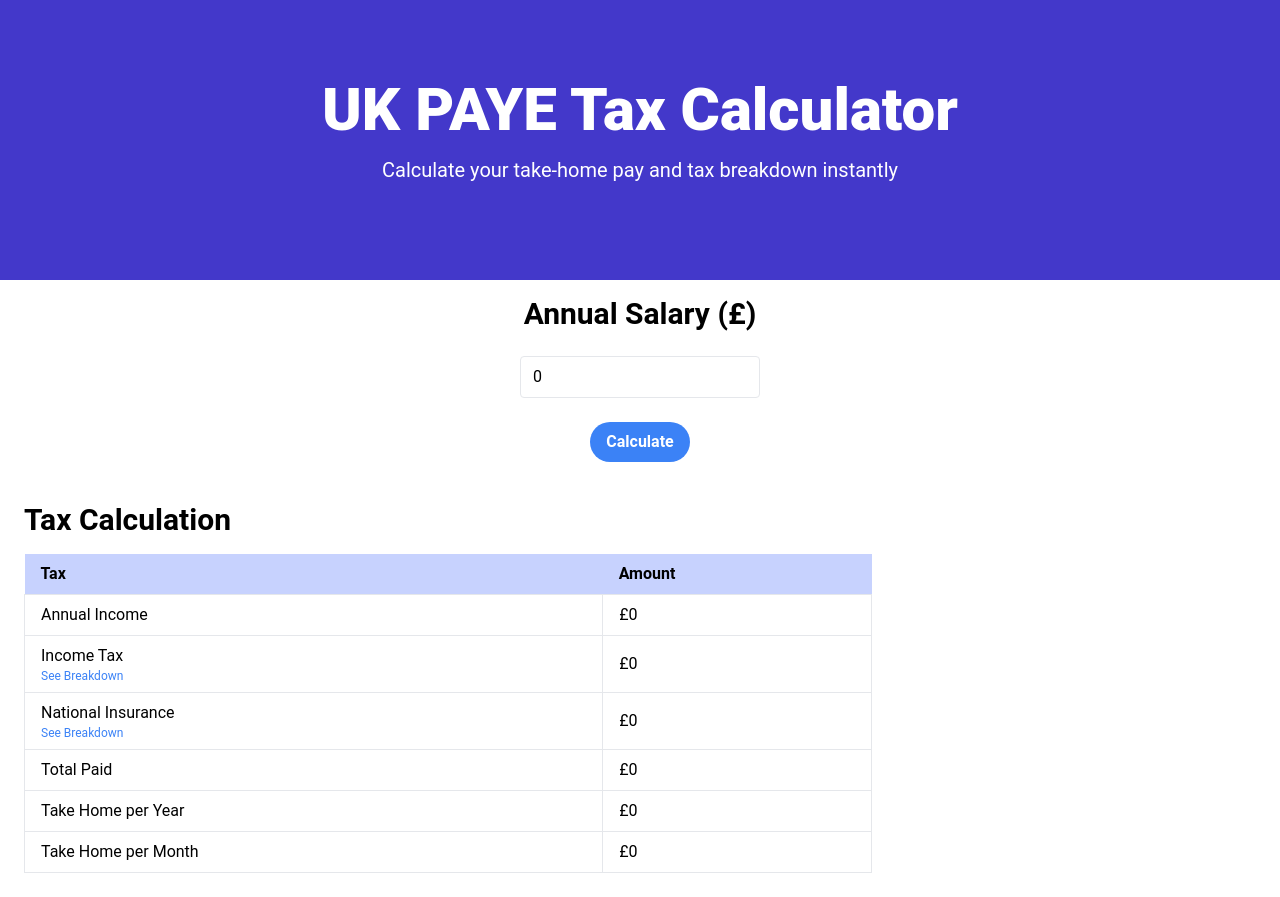
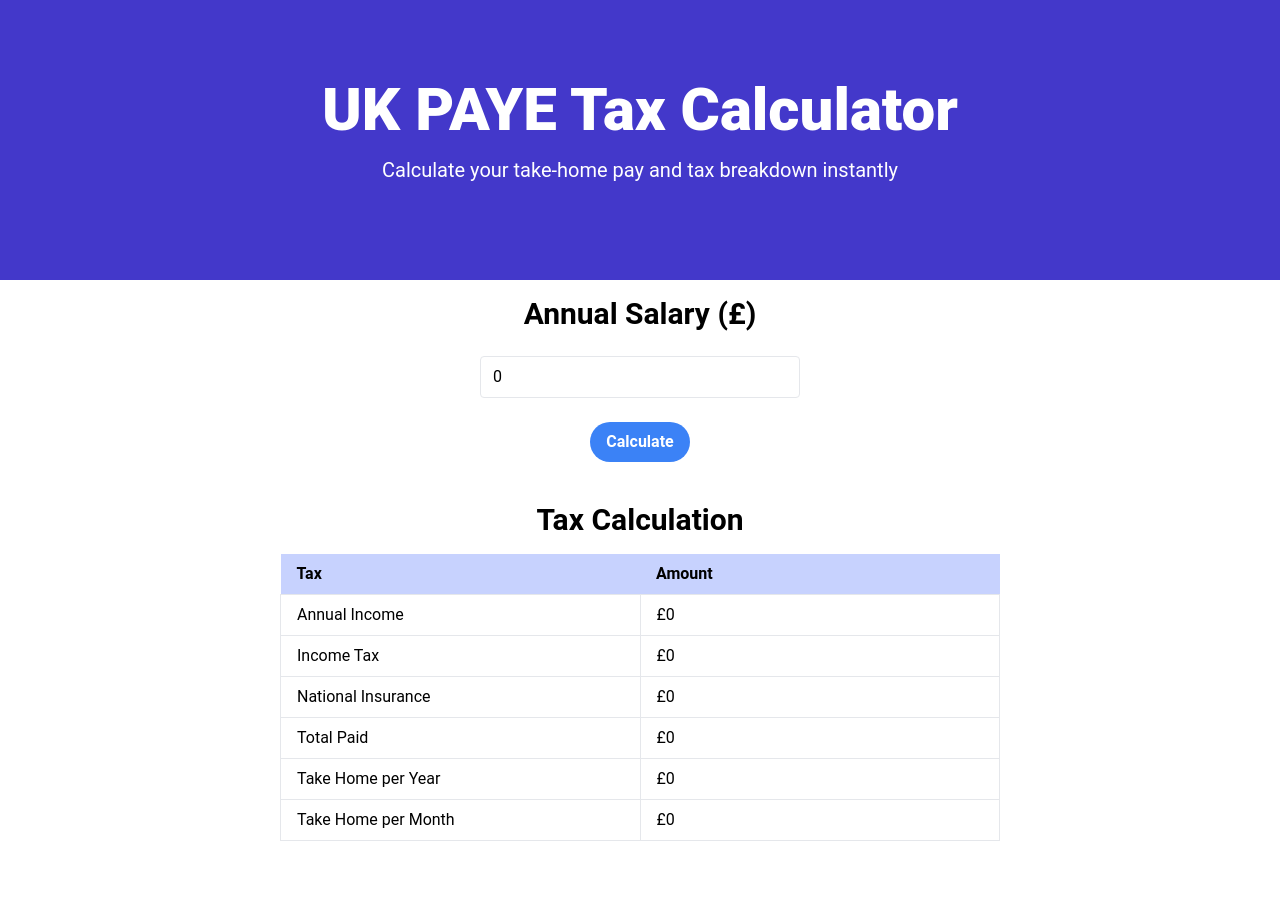
Before and after one commit to BrukMak/uk-tax-calculator, a React (Vite) app in the folder frontend/ukTaxCalculator/: page / in a window 1280 px wide. After the commit the page ends 865 px from the top, so only its background shows below. Built offline with nearby package versions, Linux system fonts and the light colour scheme.

Commit message:
Equlized table columns, added loading.

```diff
--- a/frontend/package.json
+++ b/frontend/package.json
@@ -1,6 +1,8 @@
 {
   "dependencies": {
-    "@tailwindcss/vite": "^4.0.3"
+    "@tailwindcss/vite": "^4.0.3",
+    "react-spinner": "^0.2.7",
+    "react-spinners": "^0.15.0"
   },
   "devDependencies": {
     "autoprefixer": "^10.4.20",
--- a/frontend/ukTaxCalculator/src/App.jsx
+++ b/frontend/ukTaxCalculator/src/App.jsx
@@ -2,7 +2,6 @@ import React from 'react'
 import Hero from './components/Hero'
 import InputForm from './components/InputForm'
 import Result from './components/Result'
-import Breakdown from './components/Breakdown'
 import { useState } from 'react'
 
 
@@ -18,6 +17,7 @@ const App = () => {
     total_tax: 0,
 
   });
+
 
   const calculateTax = async (salary) => {
     console.log(salary, typeof salary)
@@ -43,12 +43,12 @@ const App = () => {
     }
   };
   return (
-    <>
+    <div className='justify-items-center'>
       <Hero />
       <InputForm calculateTax = {calculateTax} />
-      <Result data={data}/>
+       <Result data={data} />
 
-    </>
+    </div>
     )
 }
 
--- a/frontend/ukTaxCalculator/src/components/Hero.jsx
+++ b/frontend/ukTaxCalculator/src/components/Hero.jsx
@@ -2,7 +2,7 @@ import React from 'react'
 
 const Hero = ({title = 'UK PAYE Tax Calculator', subtitle = 'Calculate your take-home pay and tax breakdown instantly'}) => {
   return (
-    <section className="bg-indigo-700 py-20 mb-4">
+    <section className="bg-indigo-700 py-20 mb-4 w-full">
     <div
       className="max-w-7xl mx-auto px-4 sm:px-6 lg:px-8 flex flex-col items-center"
     >
--- a/frontend/ukTaxCalculator/src/components/InputForm.jsx
+++ b/frontend/ukTaxCalculator/src/components/InputForm.jsx
@@ -4,33 +4,45 @@ import { useState } from 'react'
 
 const InputForm = ( { calculateTax } ) => {
     const [salary, setSalary] = useState(0)
-    const submitForm = (e) => {
+    const [loading, setLoading] = useState(false);
+
+    const submitForm = async (e) => {
+        try {
+            e.preventDefault()
+            console.log(salary, typeof salary)
+            setLoading(true)
+            await calculateTax(parseFloat(salary))
+        }catch(error){
+            console.error('Error:', error)
+        }finally {
+            setLoading(false)
+        };
 
 
-        e.preventDefault()
-        const title = e.target.title.value
-        calculateTax(parseFloat(salary))
-
-    }
+    };
 
     return (
         <form onSubmit={submitForm}>
                 <h2 className="text-3xl text-center font-semibold mb-6">Annual Salary (£)</h2>
-                <div className="mb-4 text-center  w-auto justify-items-center">
+                <div className="mb-4 text-center justify-items-center w-full">
                 <input
-                    type="float"
+                    type="number"
                     id="salary"
                     name="salary"
-                    className="border rounded w-60 py-2 px-3 mb-2"
+                    className="border rounded w-80 py-2 px-3 mb-2"
                     placeholder="eg. 30000"
                     required
+                    min={0}
+                    step={0.01}
                     value={salary}
                     onChange={(e) => setSalary(e.target.value)}
 
                 />
                 <button className="bg-blue-500 hover:bg-blue-700 text-white font-bold py-2 px-4 rounded-full focus:outline-none focus:shadow-outline mt-4 block text-center"
-                type='submit'>
-                    Calculate
+                type='submit'
+                disabled={loading}
+                >
+                    {loading ? "Loading ..." : "Calculate" }
                     </button>
                 </div>
         </form>
--- a/frontend/ukTaxCalculator/src/components/Result.jsx
+++ b/frontend/ukTaxCalculator/src/components/Result.jsx
@@ -5,10 +5,10 @@ const Result = ({data}) => {
 
   return (
     <>
-      <div className="grid grid-cols-1 md:grid-cols-70/30 w-full gap-6">
-            <main>
+      <div className=" w-full gap-6 justify-items-center">
+            <main className="w-full md:w-[80%] lg:w-[70%] xl:w-[60%]">
               <div className="bg-white p-6 rounded-lg text-center md:text-left">
-              <h1 className="text-3xl font-bold mb-4">Tax Calculation</h1>
+              <h1 className="text-3xl font-bold mb-4 text-center">Tax Calculation</h1>
 
                 <table className="table-auto w-full">
 
@@ -20,17 +20,17 @@ const Result = ({data}) => {
                   </thead>
                   <tbody>
                   <tr>
-                      <td className="border px-4 py-2">Annual Income</td>
+                      <td className="border px-4 py-2 w-1/2">Annual Income</td>
                       <td className="border
-                        px-4 py-2">£{ data.annual_income }</td>
+                        px-4 py-2 w-1/2">£{ data.annual_income }</td>
                     </tr>
                     <tr>
-                      <td className="border px-4 py-2">Income Tax <div className=' text-blue-500 text-xs '> See Breakdown</div></td>
+                      <td className="border px-4 py-2">Income Tax {/*<div className=' text-blue-500 text-xs '> See Breakdown</div>*/}</td>
                       <td className="border
                         px-4 py-2">£{data.income_tax}</td>
                     </tr>
                     <tr>
-                      <td className="border px-4 py-2">National Insurance  <div className=' text-blue-500 text-xs '> See Breakdown</div> </td>
+                      <td className="border px-4 py-2">National Insurance  {/*<div className=' text-blue-500 text-xs '> See Breakdown</div>*/} </td>
                       <td className="border px-4 py-2">£{data.total_national_insurance}</td>
                     </tr>
                     <tr>
```
Also changed, not shown: 2 other files (tests, documents, lock files or other folders).
